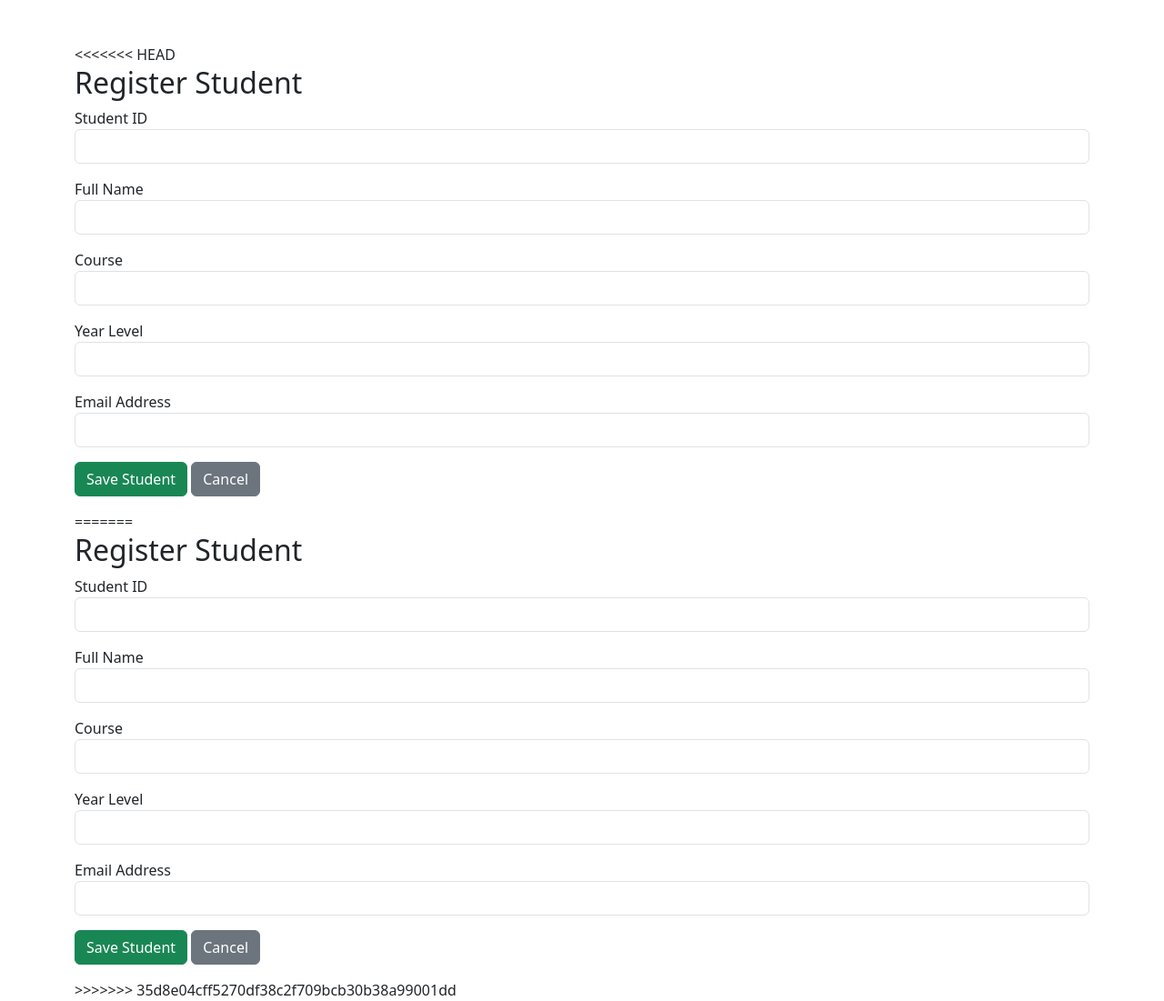
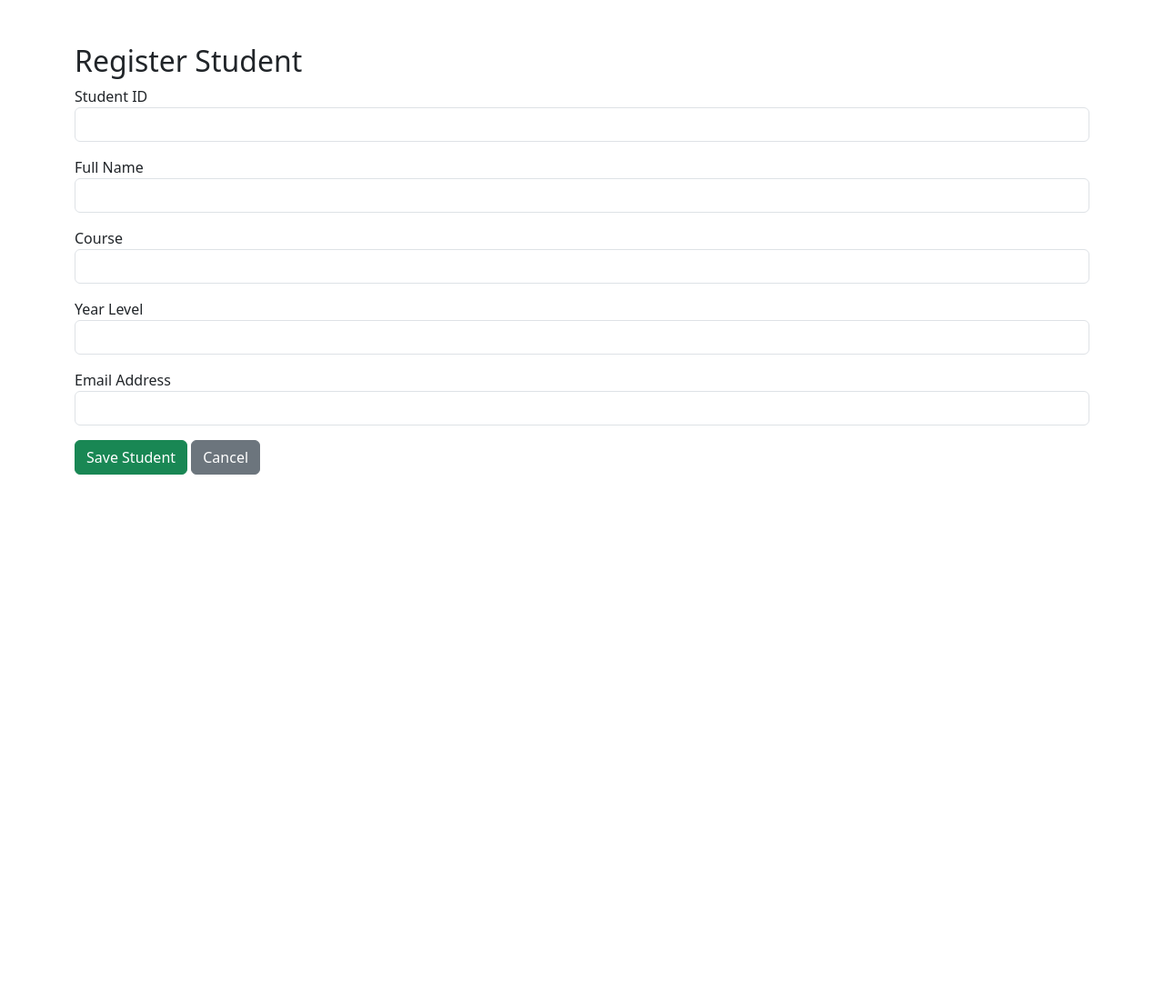
Before and after one commit to shairyl12/shairyl12-Sheryl_Ann_Barrot_IT318_Final_Exam, a Node project: template views/add.ejs in a window 1280 px wide. Shown: the whole page at 91% size. After the commit the page ends 522 px from the top, so only its background shows below. Run offline with Node 20 templates, Linux system fonts and the light colour scheme; the template is opened without the code that fills it, so the values that code supplies are empty.

Commit message:
Update add.ejs

```diff
--- a/views/add.ejs
+++ b/views/add.ejs
@@ -1,4 +1,4 @@
-<<<<<<< HEAD
+
 <!DOCTYPE html>
 <html>
 <head>
@@ -32,39 +32,4 @@
         <a href="/" class="btn btn-secondary">Cancel</a>
     </form>
 </body>
-=======
-<!DOCTYPE html>
-<html>
-<head>
-    <title>Add Student</title>
-    <link rel="stylesheet" href="https://cdn.jsdelivr.net/npm/bootstrap@5.3.0/dist/css/bootstrap.min.css">
-</head>
-<body class="container mt-5">
-    <h2>Register Student</h2>
-    <form action="/add" method="POST">
-        <div class="mb-3">
-            <label>Student ID</label>
-            <input type="text" name="student_id" class="form-control" required>
-        </div>
-        <div class="mb-3">
-            <label>Full Name</label>
-            <input type="text" name="full_name" class="form-control" required>
-        </div>
-        <div class="mb-3">
-            <label>Course</label>
-            <input type="text" name="course" class="form-control" required>
-        </div>
-        <div class="mb-3">
-            <label>Year Level</label>
-            <input type="text" name="year_level" class="form-control" required>
-        </div>
-        <div class="mb-3">
-            <label>Email Address</label>
-            <input type="email" name="email_address" class="form-control" required>
-        </div>
-        <button type="submit" class="btn btn-success">Save Student</button>
-        <a href="/" class="btn btn-secondary">Cancel</a>
-    </form>
-</body>
->>>>>>> 35d8e04cff5270df38c2f709bcb30b38a99001dd
 </html>
```
